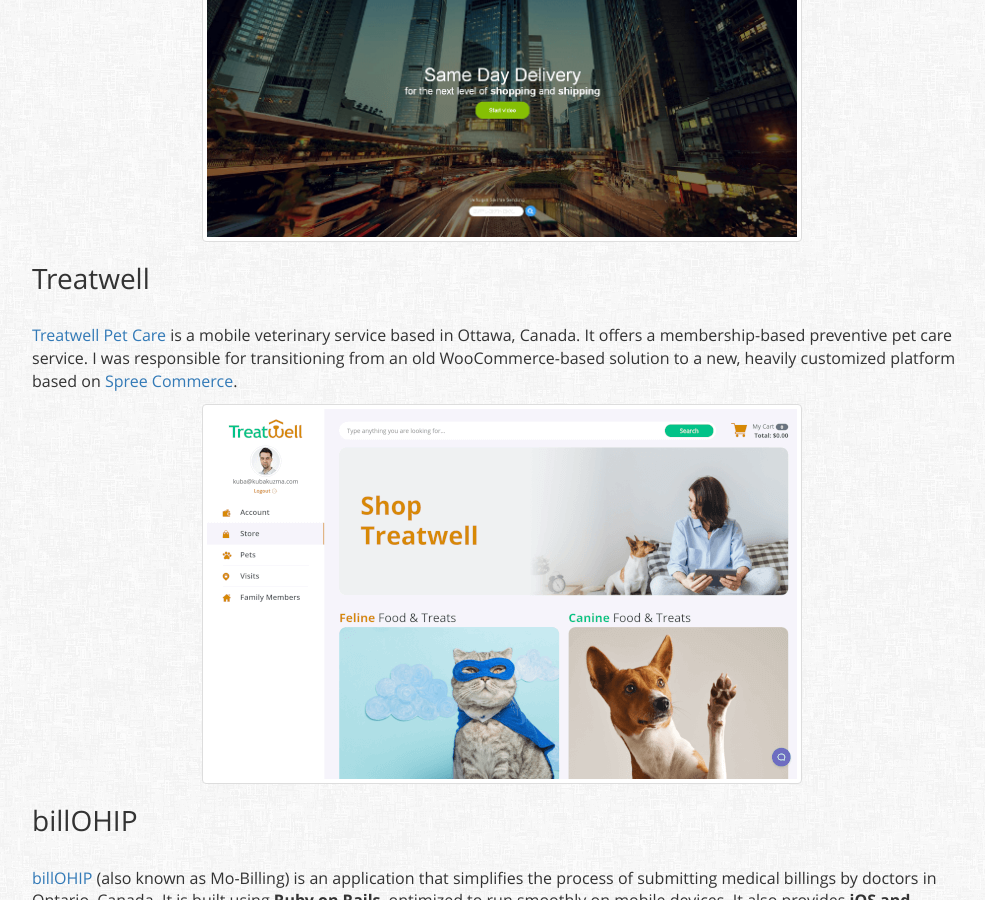
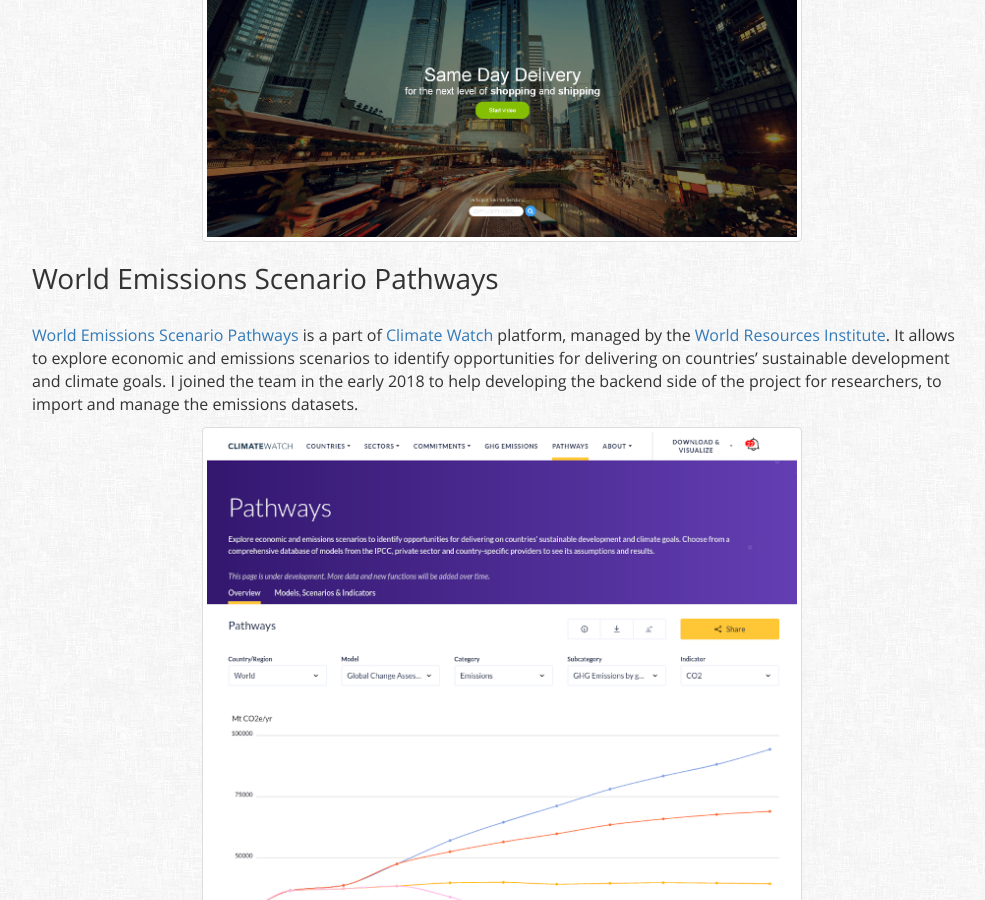
Before and after one commit to qoobaa/qoobaa.github.io, a Jekyll site: the page built from index.html, in a window 1280 px wide and 900 px high, scrolled down 3171 px. Shown: the whole window, without its empty margins (138-1123 px from the left). Built offline with Jekyll 4.4.1, drawn with Linux system fonts in a browser that asks for light colours.

Commit message:
added pathways

```diff
--- a/Gemfile
+++ b/Gemfile
@@ -2,3 +2,4 @@
 
 gem "jekyll"
 gem "kramdown"
+gem "webrick"
--- a/index.html
+++ b/index.html
@@ -89,10 +89,27 @@
 
     <h3>Tiramizoo</h3>
     <p>
-      <a href="https://www.tiramizoo.com/">Tiramizoo</a> is a German startup founded in 2010, aiming to provide local <strong>same-day delivery services</strong> in Munich. In 2012 it was expanded to <strong>support major German cities and over 1200 courier companies</strong>. I joined the team in the beginning of 2012, to help build a new API allowing e-commerce integration, and rebuild the web application. In September 2012 Tiramizoo <a href="https://blog.daimler.de/2014/06/11/wie-daimler-mit-tiramizoo-die-logistik-der-zukunft-gestaltet/">was acquired by Daimler</a>.
+      <a href="https://www.tiramizoo.com/">Tiramizoo</a> is a German startup founded in 2010, aiming to provide local <strong>same-day delivery services</strong> in Munich. In 2012 it was expanded to <strong>support major German cities and over 1200 courier companies</strong>. I joined the team in the beginning of 2012, to help build a new API allowing e-commerce integration, and rebuild the web application. In September 2012 Tiramizoo <a href="https://www.htgf.de/en/daimler-acquires-interest-in-startup-company-tiramizoo/">was acquired by Daimler</a>.
     </p>
     <p class="text-center">
       <img alt="Tiramizoo" class="screenshot img-thumbnail" width="600" height="337" src="/i/projects/tiramizoo.png" />
+    </p>
+
+    <h3>World Emissions Scenario Pathways</h3>
+    <p>
+      <a href="https://www.climatewatchdata.org/pathways/">World
+      Emissions Scenario Pathways</a> is a part
+      of <a href="https://www.climatewatchdata.org/">Climate Watch</a>
+      platform, managed by the <a href="https://www.wri.org/">World
+      Resources Institute</a>. It allows to explore economic and
+      emissions scenarios to identify opportunities for delivering on
+      countries’ sustainable development and climate goals. I joined
+      the team in the early 2018 to help developing the backend side
+      of the project for researchers, to import and manage the
+      emissions datasets.
+    </p>
+    <p class="text-center">
+      <img alt="World Emissions Scenario Pathways" class="screenshot img-thumbnail" width="600" height="385" src="/i/projects/pathways.png" />
     </p>
 
     <h3>Treatwell</h3>
```
Also changed, not shown: Gemfile.lock, i/projects/pathways.png (added), 1 other file.
